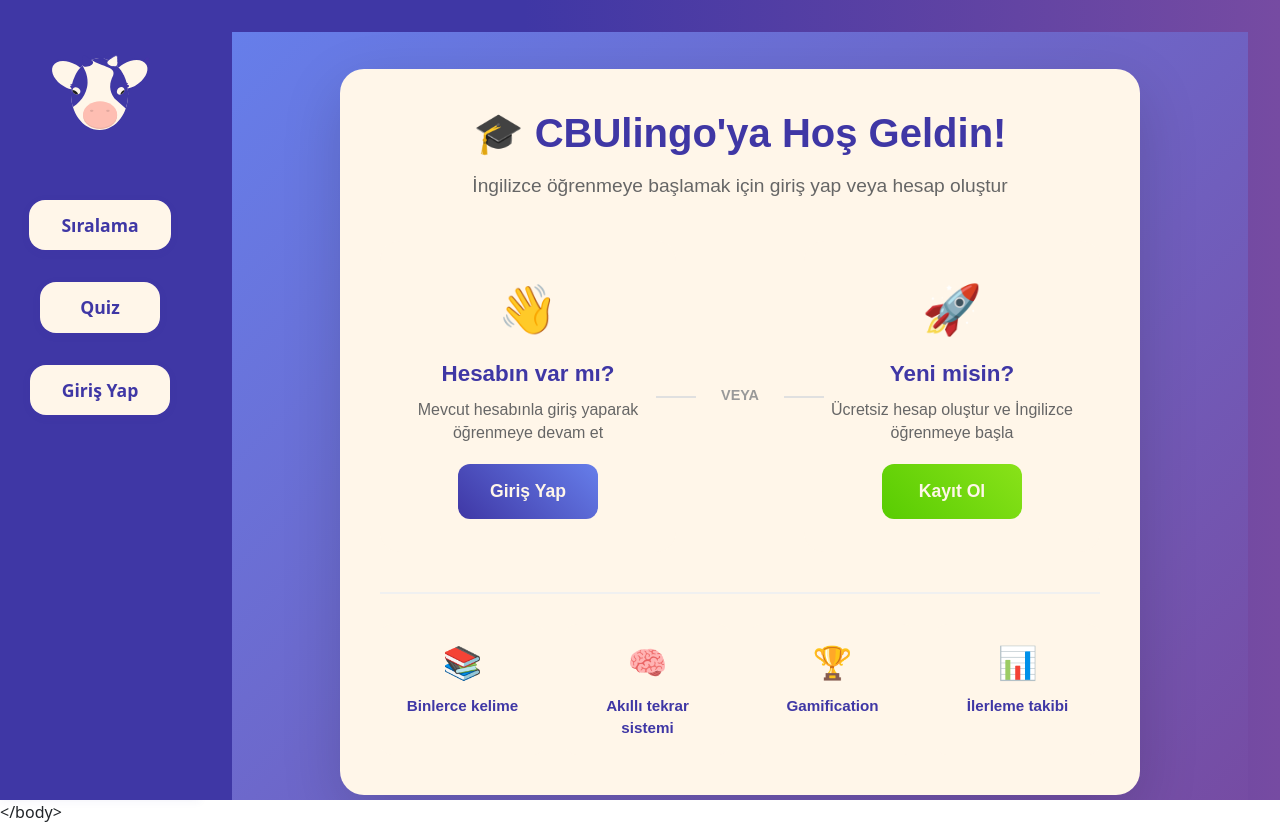
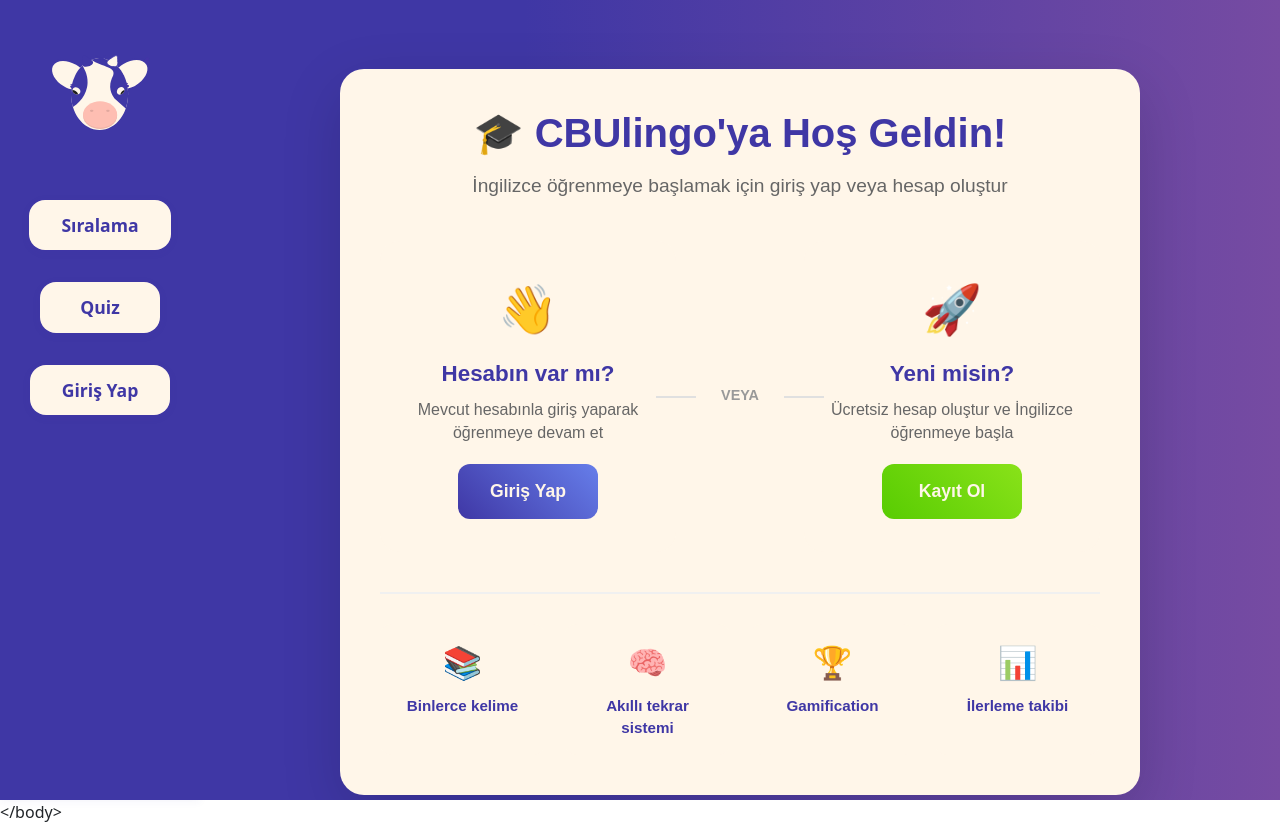
Before and after one commit to kaancivelek/CBUlingo, a React (Vite) app in the folder Cbulingo-MVP/: page /logon in a window 1280 px wide. Built offline with nearby package versions, Linux system fonts and the light colour scheme.

Commit message:
fix: revert background style of logon container to transparent

```diff
--- a/Cbulingo-MVP/package.json
+++ b/Cbulingo-MVP/package.json
@@ -13,7 +13,6 @@
     "@capacitor/android": "^7.2.0",
     "@capacitor/core": "^7.2.0",
     "bootstrap": "^5.3.6",
-    "firebase": "^11.8.1",
     "json-server": "^1.0.0-beta.3",
     "prop-types": "^15.8.1",
     "react": "^19.1.0",
--- a/Cbulingo-MVP/src/styles/Logon.css
+++ b/Cbulingo-MVP/src/styles/Logon.css
@@ -1,7 +1,7 @@
 /* Logon Container */
 .logon-container {
   min-height: 100vh;
-  background: linear-gradient(135deg, #667eea 0%, #764ba2 100%);
+  background: transparent;
   display: flex;
   align-items: center;
   justify-content: center;
```
Also changed, not shown: 1 other file (tests, documents, lock files or other folders).
